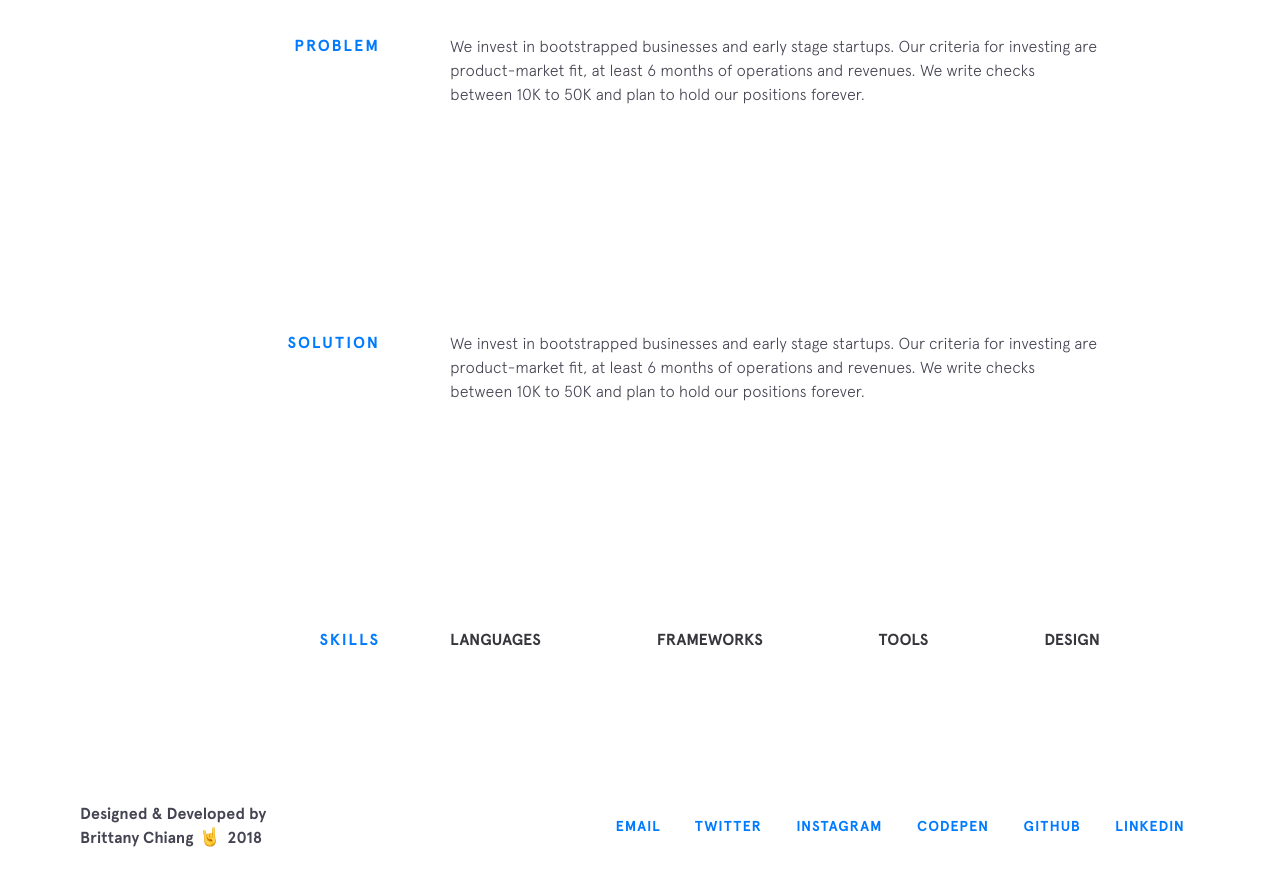
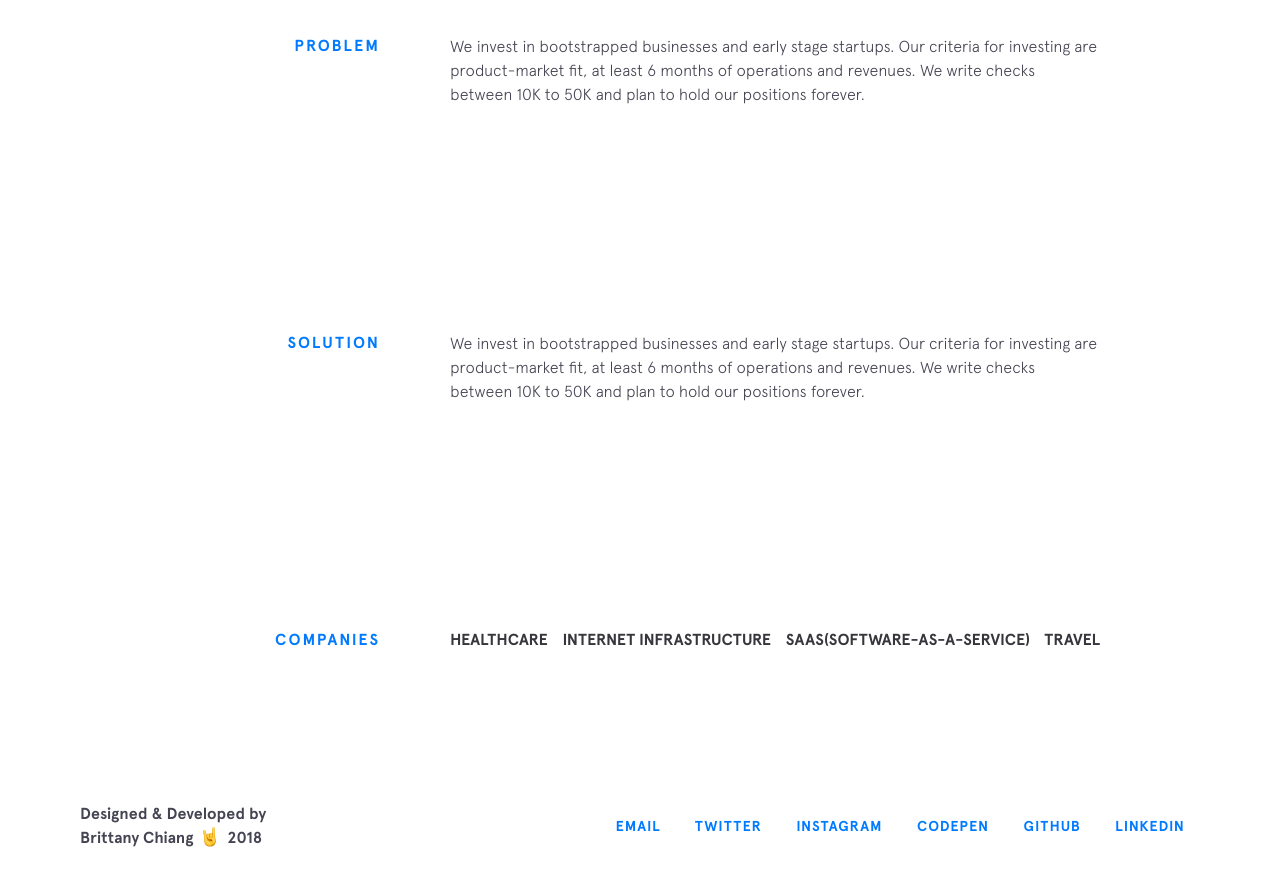
Before and after one commit to dahsoon/dahsoon.github.io, a Jekyll site: the page built from index.html, in a window 1280 px wide and 900 px high, scrolled down 1263 px. Shown: the top 886 px of the window. Built offline with Jekyll 4.4.1, drawn with Linux system fonts in a browser that asks for light colours; nearby versions of some CDN libraries.

Commit message:
create site

```diff
--- a/_includes/skills.html
+++ b/_includes/skills.html
@@ -1,10 +1,9 @@
 <section class="section skills">
-  <div class="section__title">Skills</div>
+  <div class="section__title">Companies</div>
   <div class="section__content">
-    <!-- <p>I’ve picked up quite a few skills during the course of my three co-ops, and aim to improve these skills everyday. Here are a few of the technologies that I have experience with:</p> -->
     <div class="skillz">
       <div class="skillz__category">
-        <div class="skillz__category__label">Languages</div>
+        <div class="skillz__category__label">Healthcare</div>
         <ul>
           {% for language in site.data.skills.languages %}
           <li class="skillz__category__item">{{language.item}}</li>
@@ -12,7 +11,7 @@
         </ul>
       </div>
       <div class="skillz__category">
-        <div class="skillz__category__label">Frameworks</div>
+        <div class="skillz__category__label">Internet Infrastructure</div>
         <ul>
           {% for framework in site.data.skills.frameworks %}
           <li class="skillz__category__item">{{framework.item}}</li>
@@ -20,7 +19,7 @@
         </ul>
       </div>
       <div class="skillz__category">
-        <div class="skillz__category__label">Tools</div>
+        <div class="skillz__category__label">SAAS(Software-as-a-Service)</div>
         <ul>
           {% for tool in site.data.skills.tools %}
           <li class="skillz__category__item">{{tool.item}}</li>
@@ -28,7 +27,7 @@
         </ul>
       </div>
       <div class="skillz__category">
-        <div class="skillz__category__label">Design</div>
+        <div class="skillz__category__label">Travel</div>
         <ul>
           {% for thing in site.data.skills.design %}
           <li class="skillz__category__item">{{thing.item}}</li>
```
